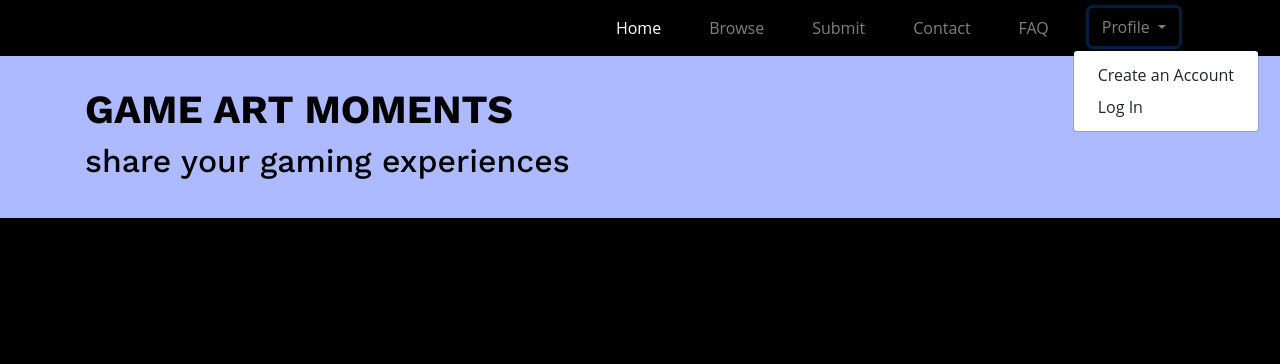
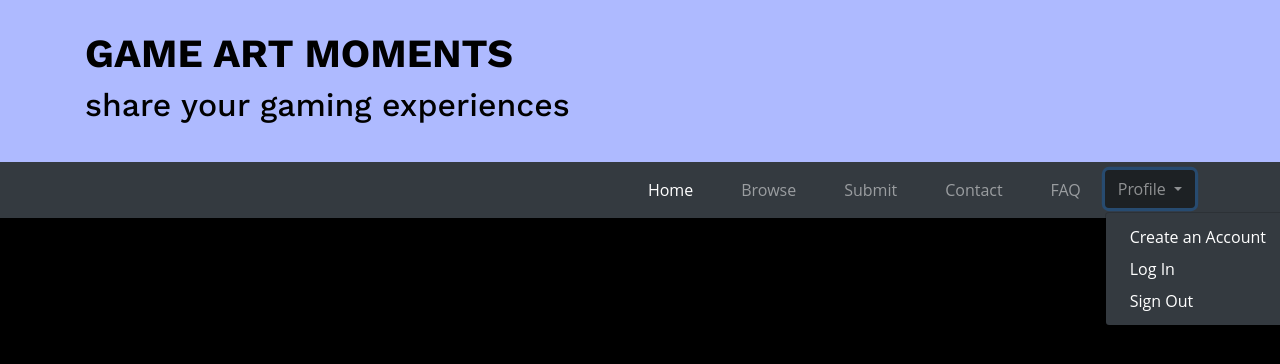
Before and after one commit to kyanvalipour/Game-Art-Moments, a website: page index.html in a window 1280 px wide. Both pictures are taken after a click on the button "Profile". Drawn offline with nearby package versions, Linux system fonts and the light colour scheme.

Commit message:
fixed navbar

```diff
--- a/index.html
+++ b/index.html
@@ -17,34 +17,9 @@
     <title>Game Art Moments</title>
 </head>
 <body>
-    <!--Navbar-->
-    <nav class="navbar navbar-expand-sm navbar-dark sticky-top">
-        <div class="container">
-            <button class="navbar-toggler ml-auto" type="button" data-toggle="collapse" data-target="gameArtMomentsNavbar">
-                <span class="navbar-toggler-icon"></span>
-            </button>
-            <div class="collapse navbar-collapse justify-content-end" id="gameArtMomentsNavbar">
-                <ul class="navbar-nav">
-                    <li class="nav-item px-3 active"><a class="nav-link" href="index.html">Home</a></li>
-                    <li class="nav-item px-3"><a class="nav-link" href="browsegameart.html">Browse</a></li>
-                    <li class="nav-item px-3"><a class="nav-link" href="submit.html">Submit</a></li>
-                    <li class="nav-item px-3"><a class="nav-link" href="contact.html">Contact</a></li>
-                    <li class="nav-item px-3"><a class="nav-link" href="FAQ.html">FAQ</a></li>
-                    <li class="dropdown px-3">
-                        <a class="btn bg-transparent text-white-50 dropdown-toggle" href="#" role="button" id="dropdownMenuLink" data-toggle="dropdown" aria-haspopup="true" aria-expanded="false">
-                          Profile
-                        </a>
-                        <div class="dropdown-menu" aria-labelledby="dropdownMenuLink">
-                          <a class="dropdown-item" href="#">Create an Account</a>
-                          <a class="dropdown-item" href="#">Log In</a>
-                        </div>
-                    </li>
-                </ul>
-            </div>
-        </div>
-    </nav>
     <!--Jumbotron-->
     <header class="jumbotron jumbotron-fluid">
+
         <div class="container">
             <div class="row">
                 <div class="col-12">
@@ -55,6 +30,34 @@
         </div>
     </header>
 
+                <!--Navbar-->
+                <nav class="navbar navbar-expand-sm navbar-dark bg-dark sticky-top">
+                    <div class="container">
+                        <button class="navbar-toggler ml-auto" type="button" data-toggle="collapse" data-target="#gameArtMomentsNavbar">
+                            <span class="navbar-toggler-icon"></span>
+                        </button>
+                        <div class="collapse navbar-collapse justify-content-end" id="gameArtMomentsNavbar">
+                            <ul class="navbar-nav">
+                                <li class="nav-item px-3 active"><a class="nav-link" href="index.html">Home</a></li>
+                                <li class="nav-item px-3"><a class="nav-link" href="browsegameart.html">Browse</a></li>
+                                <li class="nav-item px-3"><a class="nav-link" href="submit.html">Submit</a></li>
+                                <li class="nav-item px-3"><a class="nav-link" href="contact.html">Contact</a></li>
+                                <li class="nav-item px-3"><a class="nav-link" href="FAQ.html">FAQ</a></li>
+                                <li class="dropdown">
+                                    <a class="btn bg-dark text-white-50 dropdown-toggle" href="#" role="button" id="dropdownMenuLink" data-toggle="dropdown" aria-haspopup="true" aria-expanded="false">
+                                      Profile
+                                    </a>
+                                    <div class="dropdown-menu bg-dark" aria-labelledby="dropdownMenuLink">
+                                      <a class="dropdown-item bg-dark text-white" href="#">Create an Account</a>
+                                      <a class="dropdown-item bg-dark text-white" href="#">Log In</a>
+                                      <a class="dropdown-item bg-dark text-white" href="#">Sign Out</a>
+                                    </div>
+                                </li>
+                            </ul>
+                        </div>
+                    </div>
+                </nav>
+
     <!-- Purpose of site and how it works for users-->
 
 
```
